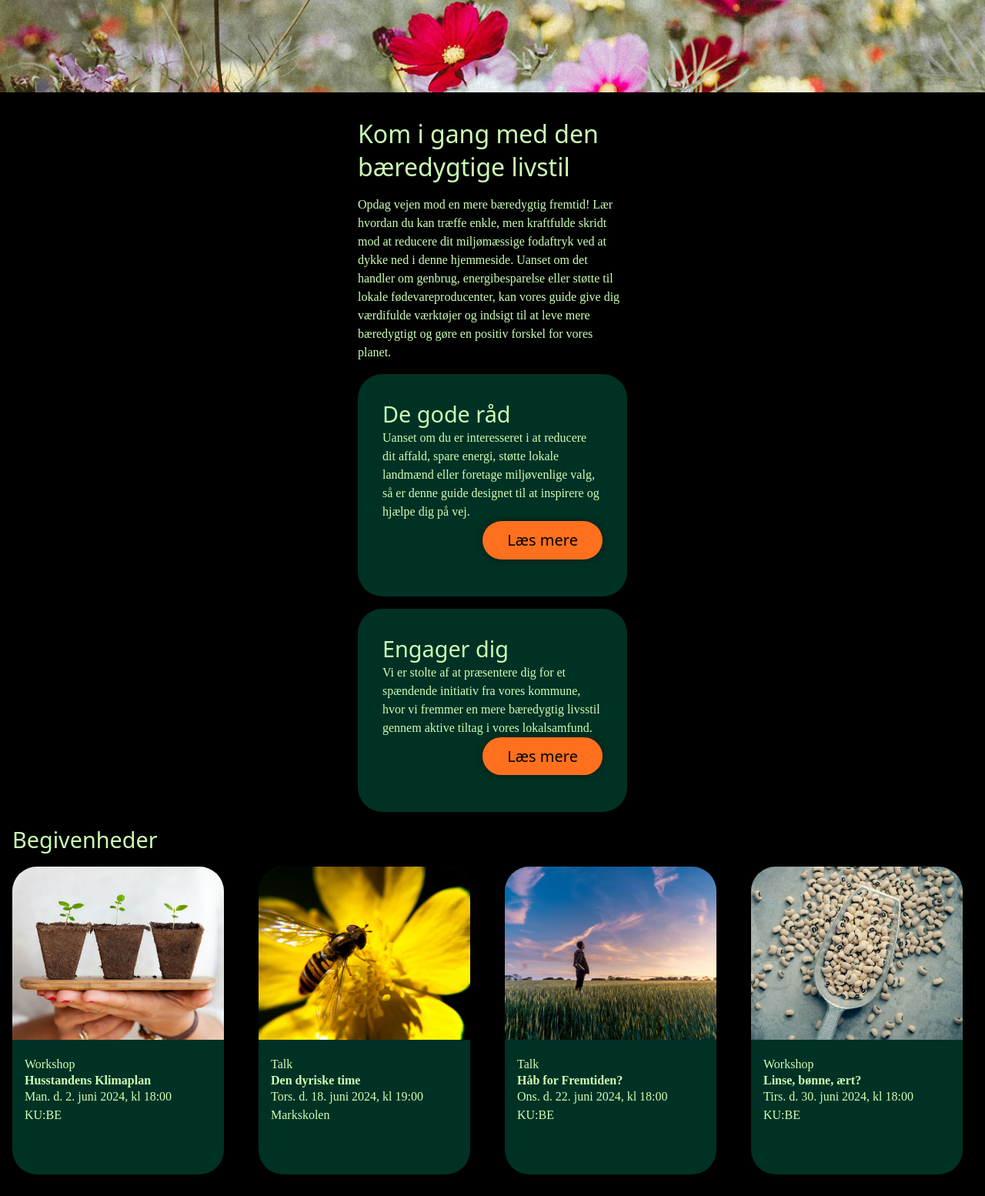
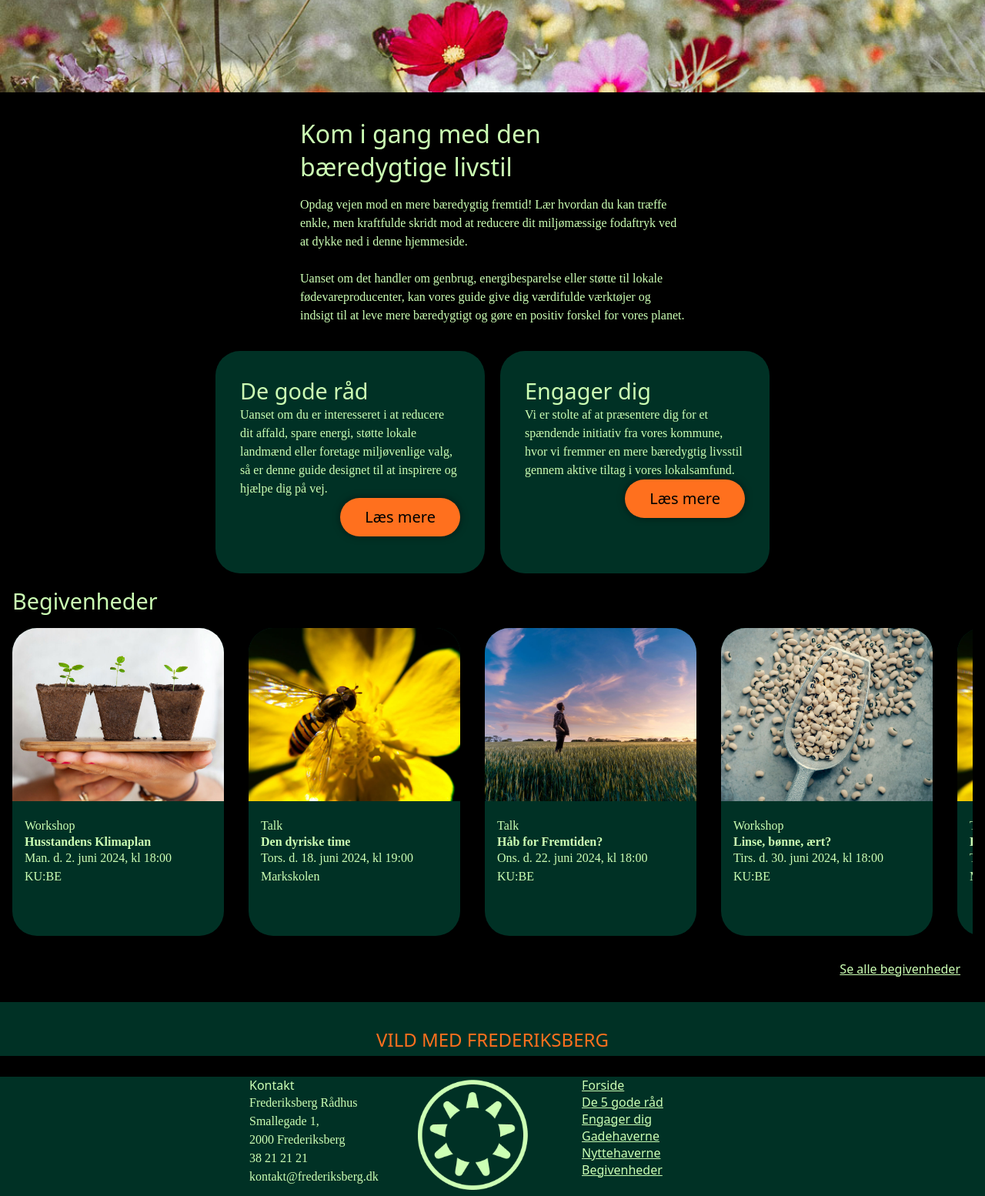
Before and after one commit to rasmusbehncke/vildmedfrederiksberg, a plain HTML site: page index.html in a window 1280 px wide. Shown: the part 540-2094 px from the top of the page at 77% size. Drawn offline with Linux system fonts and the light colour scheme; a web font is replaced by a local one.

Commit message:
index done minus footer

```diff
--- a/CSS/_partial.scss
+++ b/CSS/_partial.scss
@@ -28,5 +28,5 @@ $fontcolor: #CCFFB4;
   @mixin article{
     background-color: $boxcolor;
     border-radius: 2rem;
-
+    width: 350px;
   }
--- a/CSS/style.scss
+++ b/CSS/style.scss
@@ -153,7 +153,7 @@ article a{
     grid-column-start: 2;
     grid-column-end: 3;
     display: grid;
-    grid-template-columns: 1fr 1fr 1fr 1fr;
+    grid-template-columns: 1fr 1fr 1fr 1fr 1fr;
     gap: 2rem;
     overflow-x: scroll;
     max-width: 100vw;
@@ -234,7 +234,7 @@ footer{
     grid-row-end: 3;
 }
 
-@media only screen and (min-width: 700px) {
+@media only screen and (min-width: 730px) {
     .fa-bars {
         display: none;
     }
@@ -248,6 +248,25 @@ footer{
         gap: 40px;
     }
 
+/*main*/
+
+.introcontainer{
+    display: flex;
+    justify-content: center;
+}
+.intro{
+    width: 500px;
+}
+
+.contentcontainer{
+    display: grid;
+    grid-template-columns: 1fr 720px 1fr;
+}
+
+.features{
+    display: flex;
+    justify-content: space-between;
+}
 
 /*Footer*/
 
--- a/index.html
+++ b/index.html
@@ -41,10 +41,14 @@
         </div>
         <div class="contentcontainer" >
         <div class="maincontent" >
-            <section>
+            <div class="introcontainer">
+            <section class="intro">
                 <h2>Kom i gang med den bæredygtige livstil</h2>
-                <p>Opdag vejen mod en mere bæredygtig fremtid! Lær hvordan du kan træffe enkle, men kraftfulde skridt mod at reducere dit miljømæssige fodaftryk ved at dykke ned i denne hjemmeside. Uanset om det handler om genbrug, energibesparelse eller støtte til lokale fødevareproducenter, kan vores guide give dig værdifulde værktøjer og indsigt til at leve mere bæredygtigt og gøre en positiv forskel for vores planet.</p>
+                <p>Opdag vejen mod en mere bæredygtig fremtid! Lær hvordan du kan træffe enkle, men kraftfulde skridt mod at reducere dit miljømæssige fodaftryk ved at dykke ned i denne hjemmeside.
+                    <br><br> Uanset om det handler om genbrug, energibesparelse eller støtte til lokale fødevareproducenter, kan vores guide give dig værdifulde værktøjer og indsigt til at leve mere bæredygtigt og gøre en positiv forskel for vores planet.</p><br>
             </section>
+             </div>
+            <div class="features" >
             <div class="articlecontainer">
             <article>
                 <h3>De gode råd</h3>
@@ -62,6 +66,7 @@
                     <a href="">Læs mere</a>
                 </div>
             </article>
+        </div>
         </div>
     </div>
 </div>
@@ -108,6 +113,15 @@
             <p>KU:BE</p>
         </section>
         </div>
+        <div>
+            <img class="scrollimg" src="img/event2.jpg" alt="">
+            <section class="scrolltext">
+            <p>Talk</p>
+            <h4>Den dyriske time</h4>
+            <p>Tors. d. 18. juni 2024, kl 19:00</p>
+            <p>Markskolen</p>
+        </section>
+        </div>
     </div>
 
 
```
Also changed, not shown: CSS/style.css, 1 other file.
